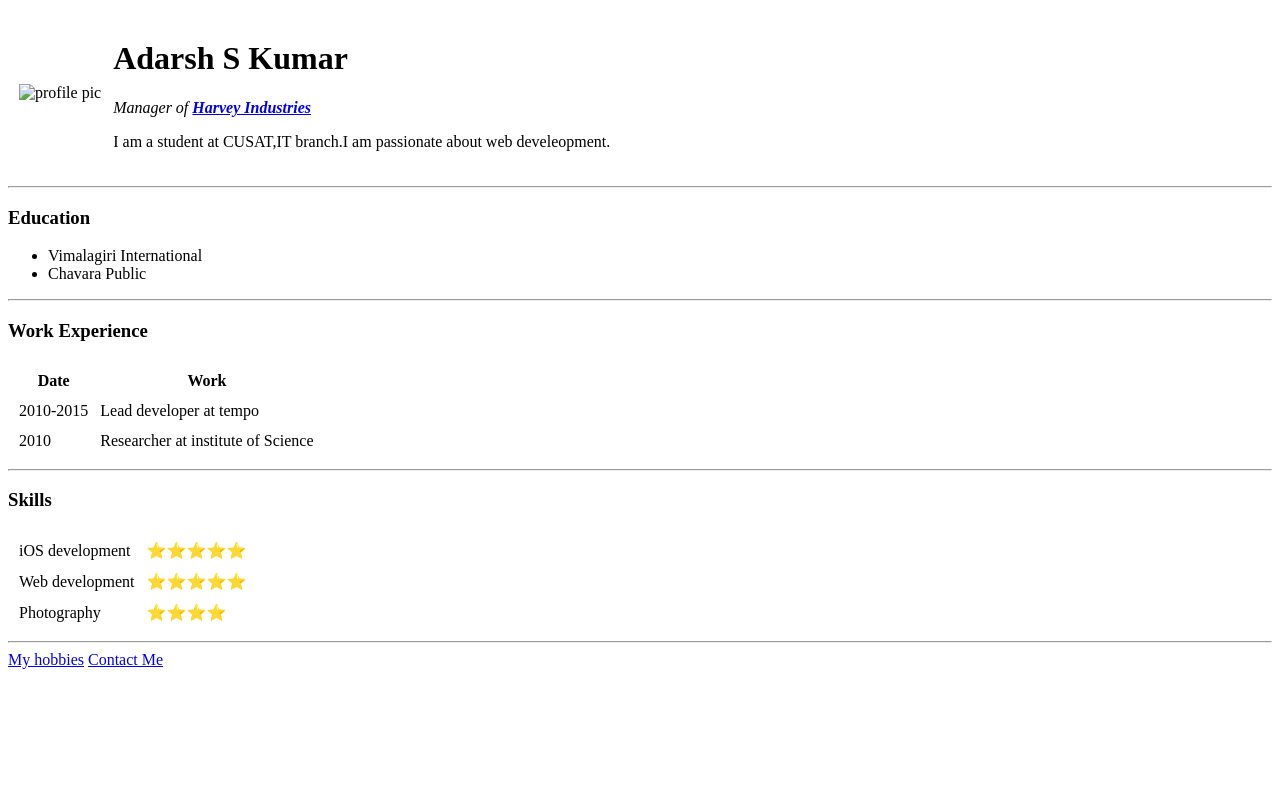
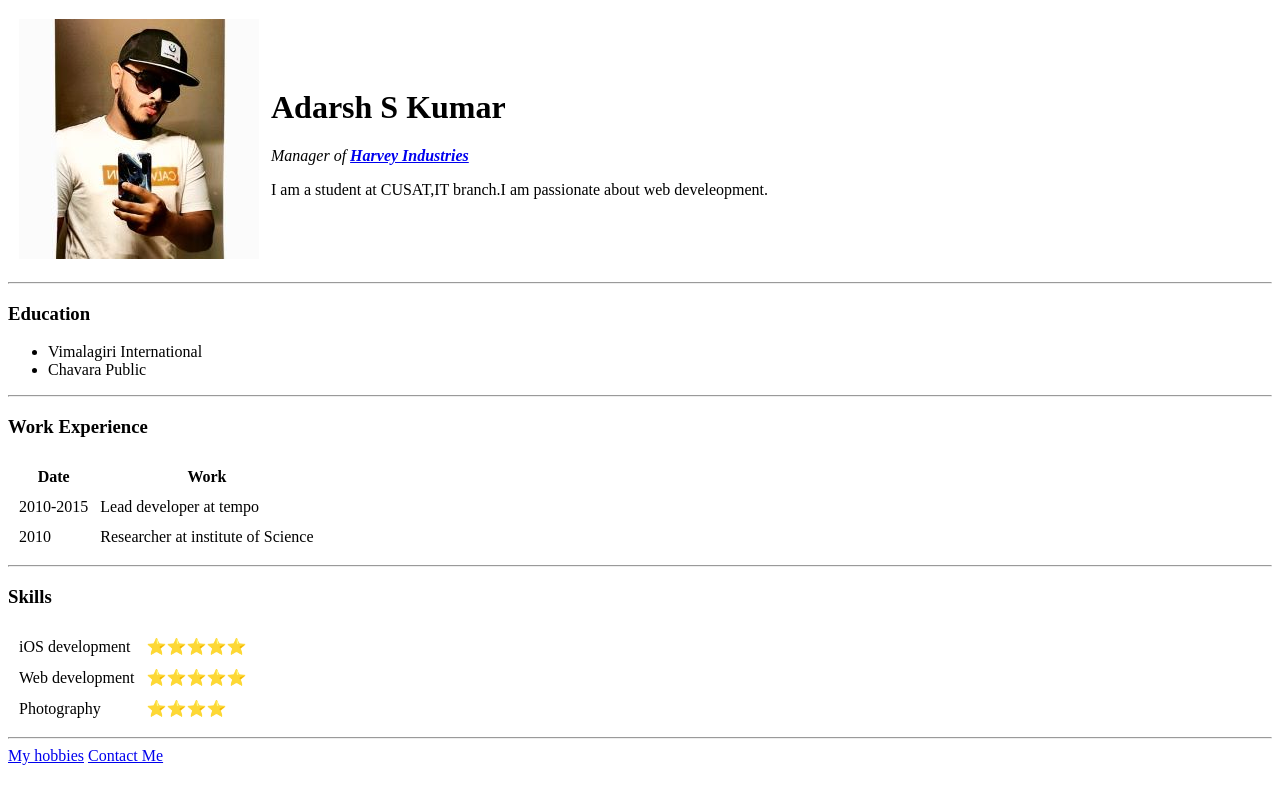
Before and after one commit to adarpromax/cvo, a plain HTML site: page index.html in a window 1280 px wide. Drawn offline with Linux system fonts and the light colour scheme.

Commit message:
Update index.html

```diff
--- a/index.html
+++ b/index.html
@@ -9,7 +9,7 @@
 <body>
   <table cellspacing="10">
     <tr>
-      <td><img src="images/adarsh.jpg" alt="profile pic"></td>
+      <td><img src="adarsh.jpg" alt="profile pic"></td>
       <td><h1>Adarsh S Kumar</h1>
       <p><em>Manager of <strong><a href="https://steveharvey.com/">Harvey Industries</a></strong></em></p>
       <p>I am a student at CUSAT,IT branch.I am passionate about web develeopment.</p></td>
```
